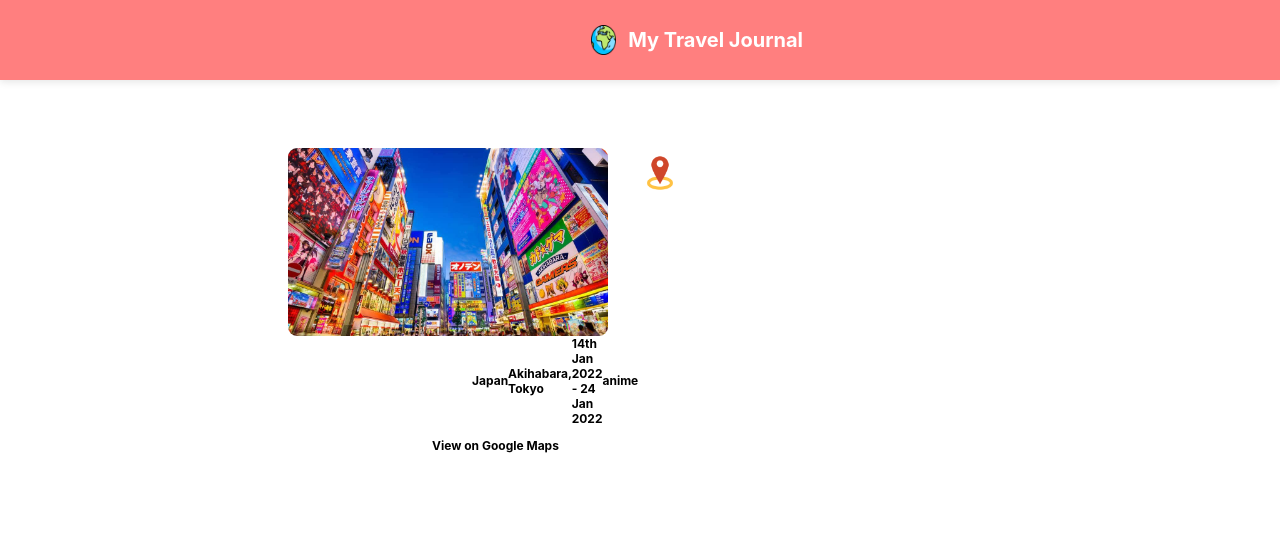
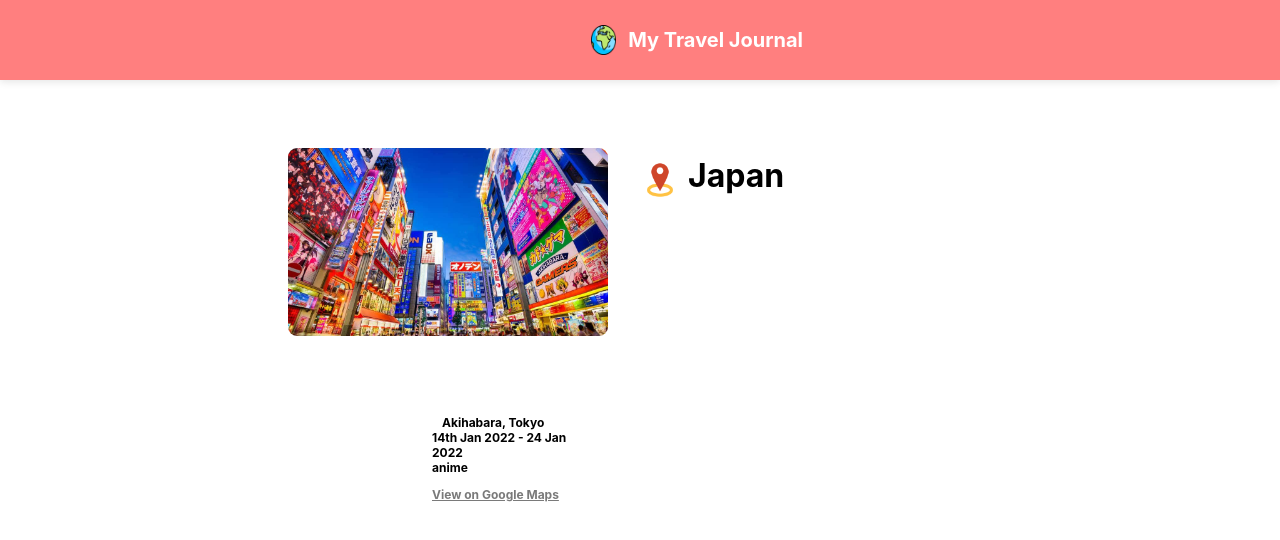
Before and after one commit to MohammedUsman-hub/mytraveljournal, a React (Create React App) app: page / in a window 1280 px wide. Shown: the top 540 px of the page. Built offline with nearby package versions, Linux system fonts and the light colour scheme.

Commit message:
Friday night coding :D

```diff
--- a/src/countryinfo.js
+++ b/src/countryinfo.js
@@ -7,12 +7,12 @@ export default function CountryInfo(props){
             <img className='country-img' src={`./images/${props.item.img}`}></img>
             <div className='country-stats'>
                 <img className='location-img' src={`./images/${props.item.imgIcon}`}></img>
-                <span className='country'><b>{props.item.country}</b></span>
+                <span className='country-name'><b>{props.item.country}</b></span>
                 <span className='location-card'><b>{props.item.location}</b></span>
                 <span className='date-card'><b>{props.item.date}</b></span>
                 <span className='desc-card'><b>{props.item.description}</b></span>
             </div>
-            <p><b>{props.item.googlemaps}</b></p>
+            <p className='googlemaps'><b><u>{props.item.googlemaps}</u></b></p>
         </div>
     )
 }
--- a/src/index.css
+++ b/src/index.css
@@ -91,21 +91,32 @@ code {
   right: 90%;
 }
 
-.country-stats{
+/*/.country-stats{
   display: flex;
   align-items: center;
-}
+  position: relative;
+}*/
 
 .location-img{
   width: 40px;
   display: flex;
   position: relative;
   left: 13pc;
-  bottom: 13pc;
+  bottom: 11pc;
+}
+
+.country-name{
+  display: flex;
+  position: relative;
+  left: 16pc;
+  bottom: 13.7pc;
+  font-size: 2pc;
 }
 
 .location-card{
   display: flex;
+  position: relative;
+  left: 10px;
 }
 
 .date-card{
@@ -115,3 +126,8 @@ code {
 .desc-card{
   display: flex;
 }
+
+.googlemaps{
+  display: flex;
+  color: #7a7a7a;
+}
```
